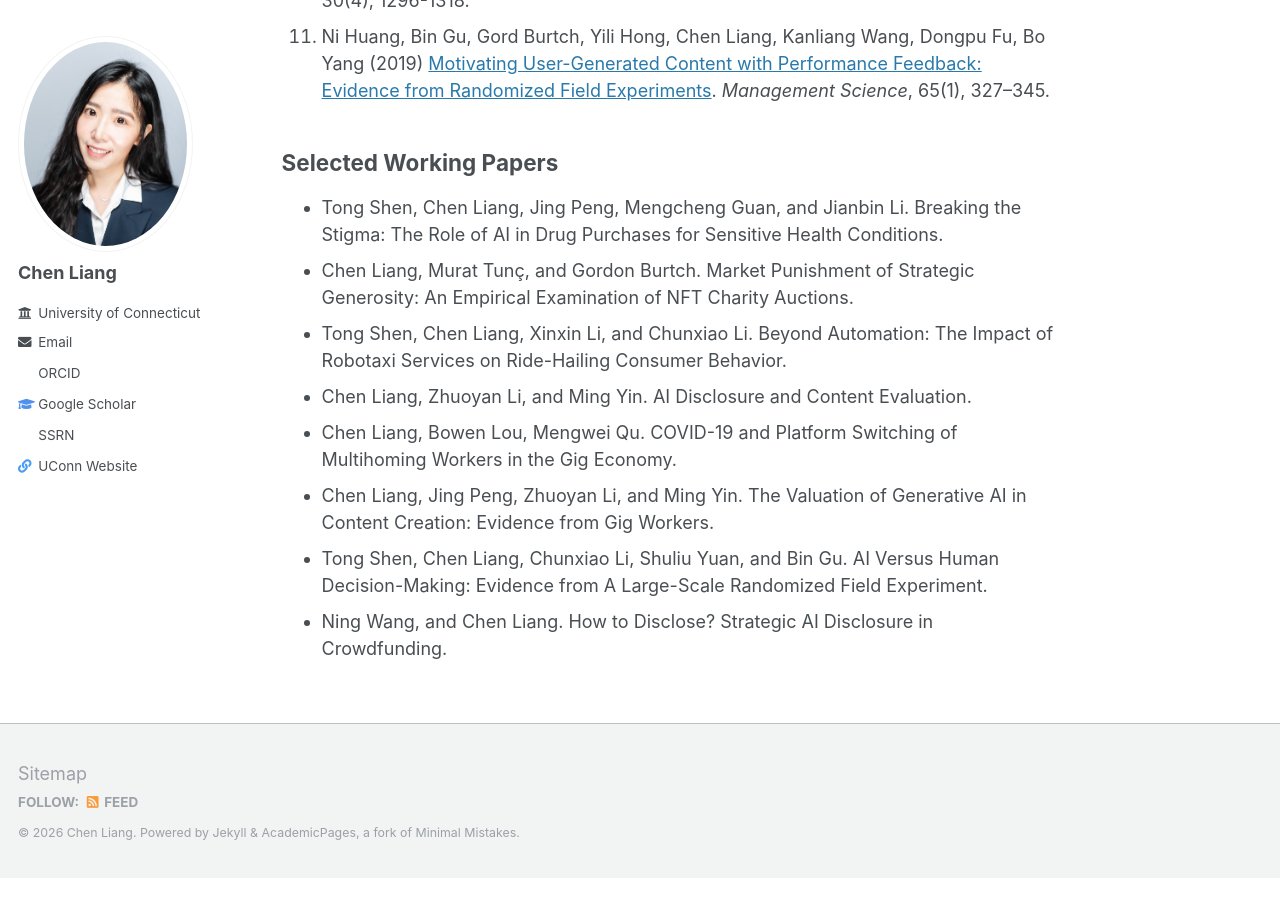
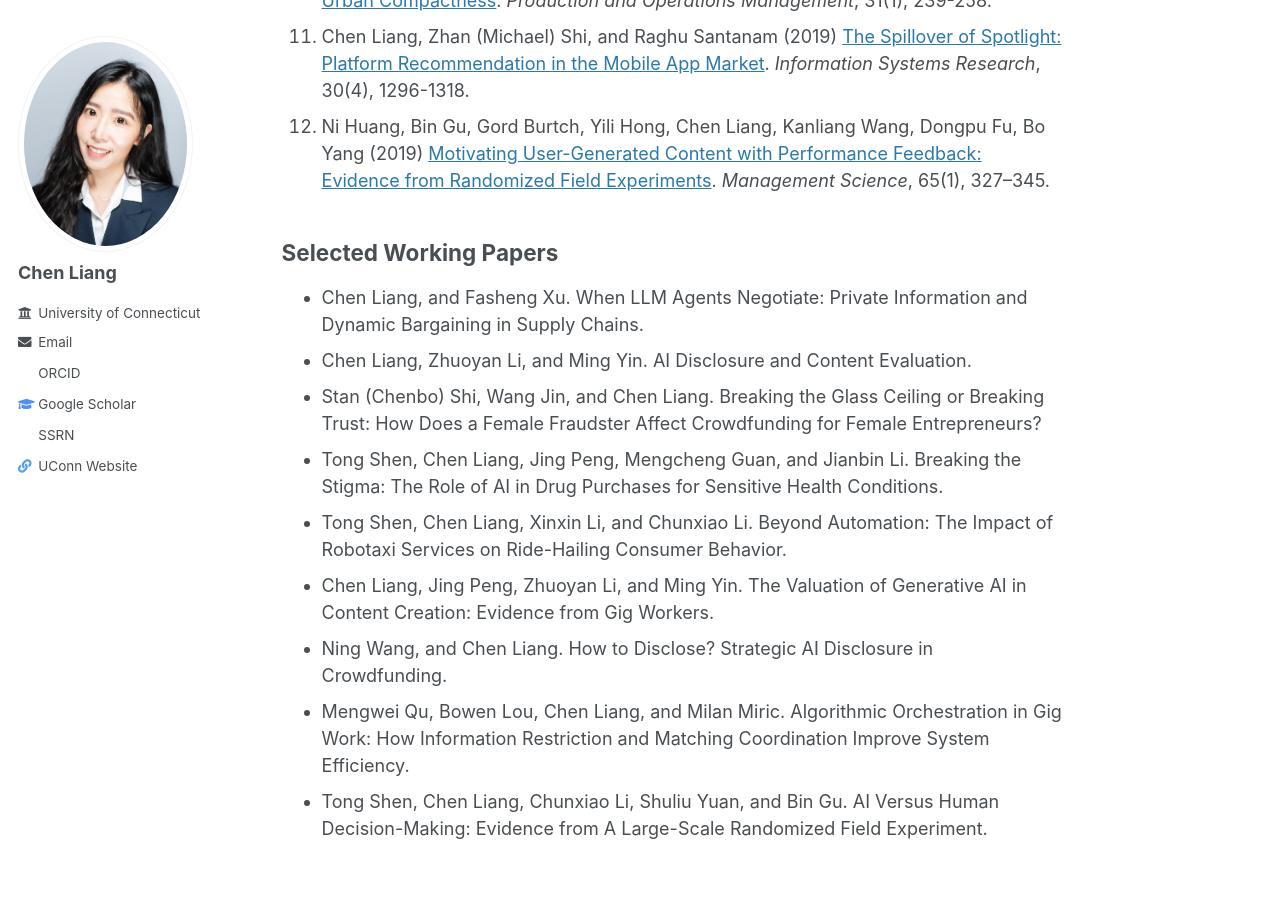
Before and after one commit to chen0liang/chen0liang.github.io, a Jekyll site: the page built from _pages/research.md, in a window 1280 px wide and 900 px high, scrolled down 1005 px. Built offline with Jekyll 4.4.1, drawn with Linux system fonts in a browser that asks for light colours; a style sheet for code colours, icons or effects is not loaded; before the commit the page ends 1883 px from its top, so only the background shows below that; some of the changed text lies outside the part shown.

Commit message:
Update CV and research page
Co-Authored-By: Claude Opus 5.5 <noreply@anthropic.com>

```diff
--- a/_pages/research.md
+++ b/_pages/research.md
@@ -8,25 +8,27 @@ author_profile: true
 
 ## Publications
 
-1.  Chen Liang, Ji Wu, and Xinxin Li (2023) [Do ‘Likes’ in a Brand Community Always Make You Buy More?](https://doi.org/10.1287/isre.2022.0008). *Information Systems Research*.
-2.  Chen Liang, Yili Hong, and Bin Gu (2024) [Monitoring and the Cold Start Problem in Digital Platforms: Theory and Evidence from Online Labor Market](https://doi.org/10.1287/isre.2021.0146). *Information Systems Research*.
-3.  Jingbo Hou\*, Chen Liang\*, Pei-yu Chen\*, and Bin Gu (2023) [Can Telework Adjustment Help Reduce Disaster-Induced Gender Gap in Job Market Outcomes?](https://pubsonline.informs.org/doi/10.1287/isre.2023.0241). *Information Systems Research*. (* These authors contributed equally)
-4.  Jingbo Hou, Chen Liang, and Pei-yu Chen (2024) [How Socially Perceived Threat Shapes Preventive Behavior in the Context of COVID-19](https://journals.sagepub.com/doi/10.1177/10591478241231864?icid=int.sj-abstract.citing-articles.2). *Production and Operations Management*.
-5.  Chen Liang, Yili Hong, and Bin Gu (2024) [Monitoring and Home Bias in Global Hiring: Evidence from an Online Labor Platform](https://doi.org/10.1287/isre.2021.0526). *Information Systems Research*.
-6.  Jing Peng and Chen Liang (2023) [On the Differences Between View-Based and Purchase-Based Recommender Systems](https://misq.umn.edu/on-the-differences-between-view-based-and-purchase-based-recommender-systems.html). *MIS Quarterly*, 47(2):875-900.
-7.  Chen Liang, Yili Hong, Pei-yu Chen, and Benjamin Shao (2022) [The Screening Role of Design Parameters for Service Procurement Auctions in Online Service Outsourcing Platforms](https://pubsonline.informs.org/doi/abs/10.1287/isre.2022.1168). *Information Systems Research*, 33(4), 1324-1343.
-8.  Chen Liang, Jing Peng, YiliHong, and Bin Gu (2023) [The Hidden Costs and Benefits of Monitoring in the Gig Economy](https://pubsonline.informs.org/doi/10.1287/isre.2022.1130). *Information Systems Research*, 34(1):297-318.
-9.  Ziru Li, Chen Liang, Yili Hong, and Zhongju Zhang (Equal contribution)(2021) [How Do On-demand Ridesharing Services Affect Traffic Congestion? The Moderating Role of Urban Compactness](https://onlinelibrary.wiley.com/doi/10.1111/poms.13530). *Production and Operations Management*, 31(1), 239-258.
-10.  Chen Liang, Zhan (Michael) Shi, and Raghu Santanam (2019) [The Spillover of Spotlight: Platform Recommendation in the Mobile App Market](https://pubsonline.informs.org/doi/10.1287/isre.2019.0863). *Information Systems Research*, 30(4), 1296-1318.
-11.  Ni Huang, Bin Gu, Gord Burtch, Yili Hong, Chen Liang, Kanliang Wang, Dongpu Fu, Bo Yang (2019) [Motivating User-Generated Content with Performance Feedback: Evidence from Randomized Field Experiments](https://pubsonline.informs.org/doi/10.1287/mnsc.2017.2944). *Management Science*, 65(1), 327–345.
+1.  Chen Liang, Murat Tunç, and Gordon Burtch (Forthcoming) [The Market Consequences of Perceived Strategic Generosity: An Empirical Examination of NFT Charity Fundraisers](https://doi.org/10.1287/isre.2024.1004). *Information Systems Research*.
+2.  Chen Liang, Ji Wu, and Xinxin Li (2023) [Do ‘Likes’ in a Brand Community Always Make You Buy More?](https://doi.org/10.1287/isre.2022.0008). *Information Systems Research*.
+3.  Chen Liang, Yili Hong, and Bin Gu (2024) [Monitoring and the Cold Start Problem in Digital Platforms: Theory and Evidence from Online Labor Market](https://doi.org/10.1287/isre.2021.0146). *Information Systems Research*.
+4.  Jingbo Hou\*, Chen Liang\*, Pei-yu Chen\*, and Bin Gu (2023) [Can Telework Adjustment Help Reduce Disaster-Induced Gender Gap in Job Market Outcomes?](https://pubsonline.informs.org/doi/10.1287/isre.2023.0241). *Information Systems Research*. (* These authors contributed equally)
+5.  Jingbo Hou, Chen Liang, and Pei-yu Chen (2024) [How Socially Perceived Threat Shapes Preventive Behavior in the Context of COVID-19](https://journals.sagepub.com/doi/10.1177/10591478241231864?icid=int.sj-abstract.citing-articles.2). *Production and Operations Management*.
+6.  Chen Liang, Yili Hong, and Bin Gu (2024) [Monitoring and Home Bias in Global Hiring: Evidence from an Online Labor Platform](https://doi.org/10.1287/isre.2021.0526). *Information Systems Research*.
+7.  Jing Peng and Chen Liang (2023) [On the Differences Between View-Based and Purchase-Based Recommender Systems](https://misq.umn.edu/on-the-differences-between-view-based-and-purchase-based-recommender-systems.html). *MIS Quarterly*, 47(2):875-900.
+8.  Chen Liang, Yili Hong, Pei-yu Chen, and Benjamin Shao (2022) [The Screening Role of Design Parameters for Service Procurement Auctions in Online Service Outsourcing Platforms](https://pubsonline.informs.org/doi/abs/10.1287/isre.2022.1168). *Information Systems Research*, 33(4), 1324-1343.
+9.  Chen Liang, Jing Peng, YiliHong, and Bin Gu (2023) [The Hidden Costs and Benefits of Monitoring in the Gig Economy](https://pubsonline.informs.org/doi/10.1287/isre.2022.1130). *Information Systems Research*, 34(1):297-318.
+10. Ziru Li, Chen Liang, Yili Hong, and Zhongju Zhang (Equal contribution)(2021) [How Do On-demand Ridesharing Services Affect Traffic Congestion? The Moderating Role of Urban Compactness](https://onlinelibrary.wiley.com/doi/10.1111/poms.13530). *Production and Operations Management*, 31(1), 239-258.
+11.  Chen Liang, Zhan (Michael) Shi, and Raghu Santanam (2019) [The Spillover of Spotlight: Platform Recommendation in the Mobile App Market](https://pubsonline.informs.org/doi/10.1287/isre.2019.0863). *Information Systems Research*, 30(4), 1296-1318.
+12.  Ni Huang, Bin Gu, Gord Burtch, Yili Hong, Chen Liang, Kanliang Wang, Dongpu Fu, Bo Yang (2019) [Motivating User-Generated Content with Performance Feedback: Evidence from Randomized Field Experiments](https://pubsonline.informs.org/doi/10.1287/mnsc.2017.2944). *Management Science*, 65(1), 327–345.
 
 ## Selected Working Papers
 
+-   Chen Liang, and Fasheng Xu. When LLM Agents Negotiate: Private Information and Dynamic Bargaining in Supply Chains.
+-   Chen Liang, Zhuoyan Li, and Ming Yin. AI Disclosure and Content Evaluation.
+-   Stan (Chenbo) Shi, Wang Jin, and Chen Liang. Breaking the Glass Ceiling or Breaking Trust: How Does a Female Fraudster Affect Crowdfunding for Female Entrepreneurs?
 -   Tong Shen, Chen Liang, Jing Peng, Mengcheng Guan, and Jianbin Li. Breaking the Stigma: The Role of AI in Drug Purchases for Sensitive Health Conditions.
--   Chen Liang, Murat Tunç, and Gordon Burtch. Market Punishment of Strategic Generosity: An Empirical Examination of NFT Charity Auctions.
 -   Tong Shen, Chen Liang, Xinxin Li, and Chunxiao Li. Beyond Automation: The Impact of Robotaxi Services on Ride-Hailing Consumer Behavior.
--   Chen Liang, Zhuoyan Li, and Ming Yin. AI Disclosure and Content Evaluation.
--   Chen Liang, Bowen Lou, Mengwei Qu. COVID-19 and Platform Switching of Multihoming Workers in the Gig Economy.
 -   Chen Liang, Jing Peng, Zhuoyan Li, and Ming Yin. The Valuation of Generative AI in Content Creation: Evidence from Gig Workers.
+-   Ning Wang, and Chen Liang. How to Disclose? Strategic AI Disclosure in Crowdfunding.
+-   Mengwei Qu, Bowen Lou, Chen Liang, and Milan Miric. Algorithmic Orchestration in Gig Work: How Information Restriction and Matching Coordination Improve System Efficiency.
 -   Tong Shen, Chen Liang, Chunxiao Li, Shuliu Yuan, and Bin Gu. AI Versus Human Decision-Making: Evidence from A Large-Scale Randomized Field Experiment.
--   Ning Wang, and Chen Liang. How to Disclose? Strategic AI Disclosure in Crowdfunding.
```
Also changed, not shown: _pages/cv.md (+1 -1 lines).
